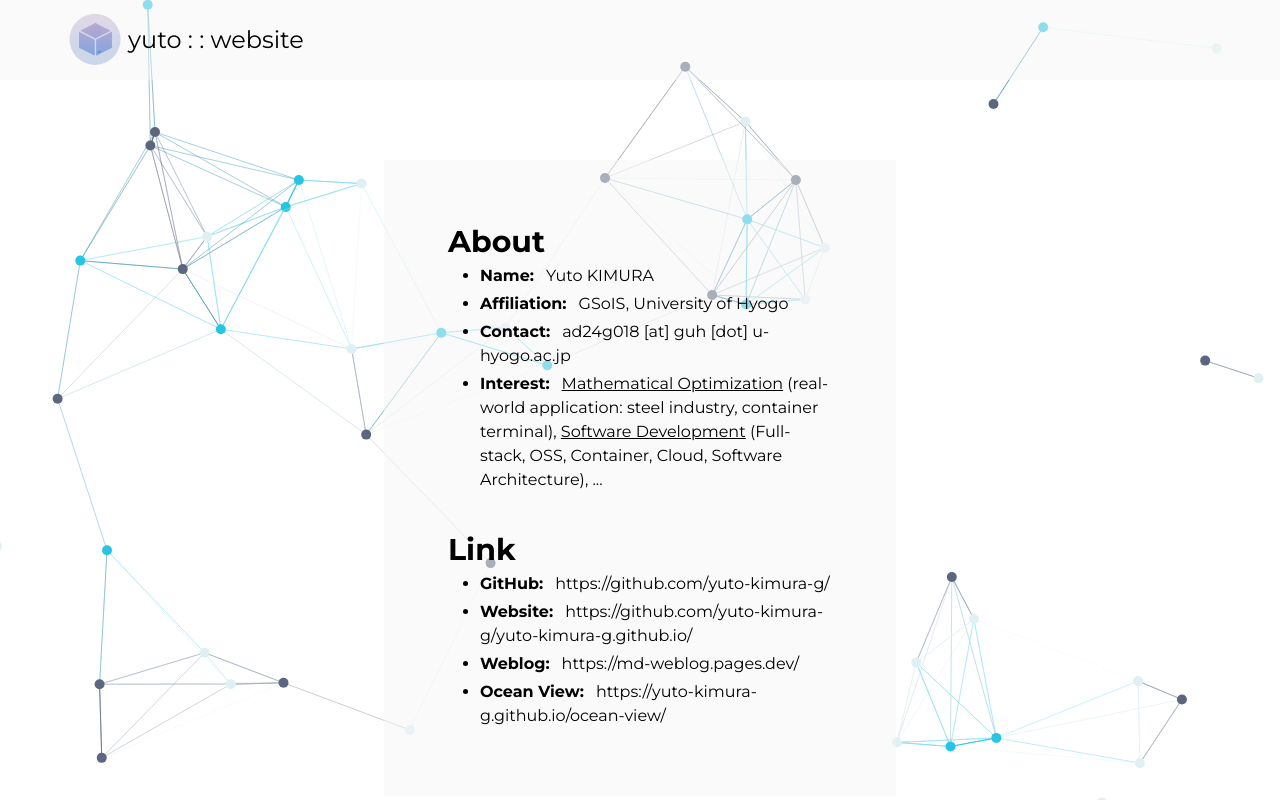
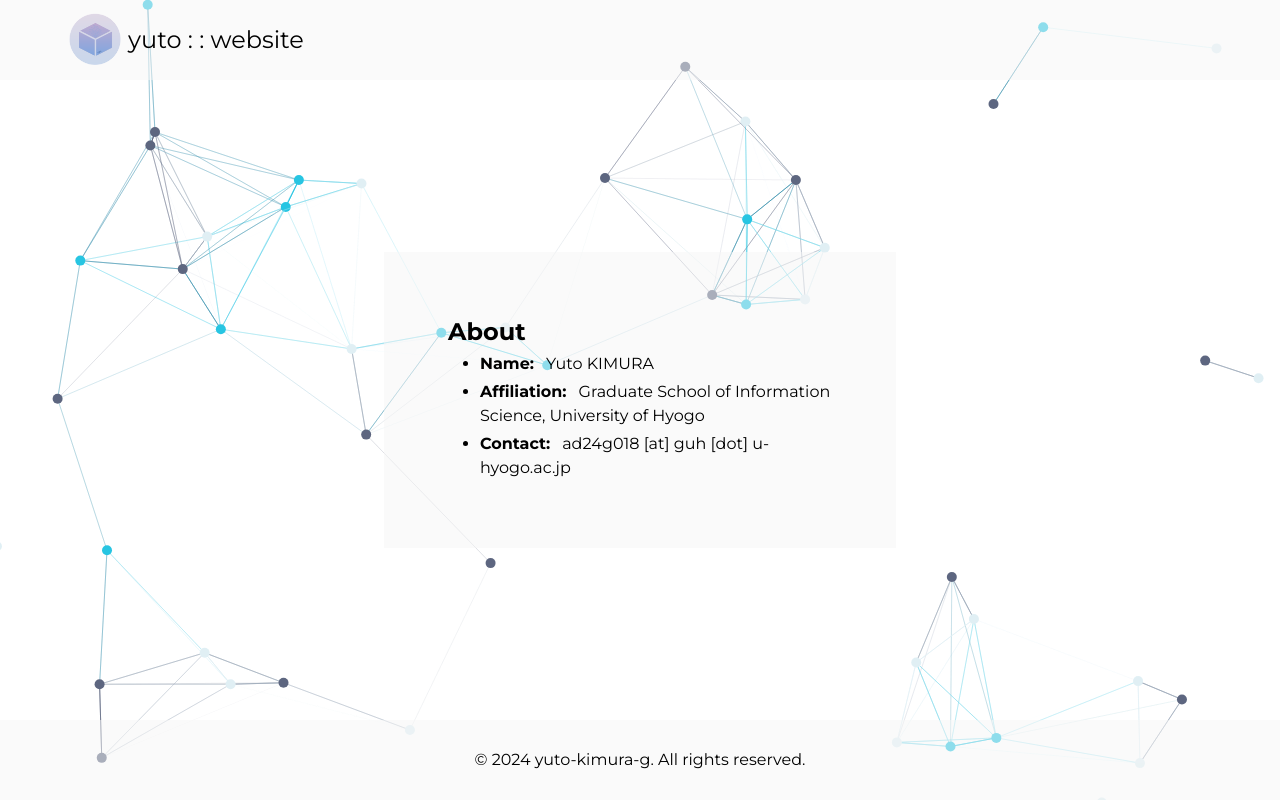
Before and after one commit to yuto-kimura-g/yuto-kimura-g.github.io, a Next.js app: page / in a window 1280 px wide. Shown: the top 801 px of the page. Built offline with nearby package versions, Linux system fonts and the light colour scheme.

Commit message:
[update] contents

```diff
--- a/src/app/page.tsx
+++ b/src/app/page.tsx
@@ -1,20 +1,18 @@
 import ListItem from '@/components/ListItem';
 import HrefText from '@/components/HrefText';
-// import Dummy from '@/components/Dummy';
 
 export default function IndexPage() {
   return (
-    <div className="w-full space-y-10 bg-theme-light-bg bg-opacity-50 px-5 py-16 lg:px-16">
-      <div>
-        <div className="text-3xl font-bold">About</div>
+    <div className="w-full bg-theme-light-bg bg-opacity-50 px-5 py-16 lg:px-16">
+      <div className="text-2xl font-bold">About</div>
       <ul>
         <ListItem title="Name" body={<span>Yuto KIMURA</span>} />
         <ListItem
           title="Affiliation"
           body={
             <HrefText
-                text="GSoIS, University of Hyogo"
-                link="https://u-hyogo.info/"
+              text="Graduate School of Information Science, University of Hyogo"
+              link="https://u-hyogo-gsis.org/"
             />
           }
         />
@@ -22,45 +20,7 @@ export default function IndexPage() {
           title="Contact"
           body={<span>ad24g018 [at] guh [dot] u-hyogo.ac.jp</span>}
         />
-          <ListItem
-            title="Interest"
-            body={
-              <span>
-                <span className="underline">Mathematical Optimization</span>{' '}
-                (real-world application: steel industry, container terminal),{' '}
-                <span className="underline">Software Development</span>{' '}
-                (Full-stack, OSS, Container, Cloud, Software Architecture), ...
-              </span>
-            }
-          />
       </ul>
-      </div>
-      <div>
-        <div className="text-3xl font-bold">Link</div>
-        <ul>
-          <ListItem
-            title="GitHub"
-            body={<HrefText link="https://github.com/yuto-kimura-g/" />}
-          />
-          <ListItem
-            title="Website"
-            body={
-              <HrefText link="https://github.com/yuto-kimura-g/yuto-kimura-g.github.io/" />
-            }
-          />
-          <ListItem
-            title="Weblog"
-            body={<HrefText link="https://md-weblog.pages.dev/" />}
-          />
-          <ListItem
-            title="Ocean View"
-            body={
-              <HrefText link="https://yuto-kimura-g.github.io/ocean-view/" />
-            }
-          />
-        </ul>
-      </div>
-      {/* <Dummy /> */}
     </div>
   );
 }
--- a/src/components/Footer.tsx
+++ b/src/components/Footer.tsx
@@ -1,8 +1,10 @@
 export const Footer = () => {
+  const year = new Date().getFullYear();
+
   return (
     <footer className="flex h-[10vh] w-full items-center justify-center bg-theme-light-bg bg-opacity-50">
       <div className="space-x-1">
-        <span>&copy; 2024</span>
+        <span>&copy; {year}</span>
         <a href="https://github.com/yuto-kimura-g/">yuto-kimura-g.</a>
         <span>All rights reserved.</span>
       </div>
```
Lines whose indentation alone changed are shown as unchanged.
